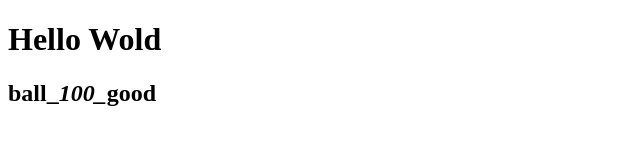
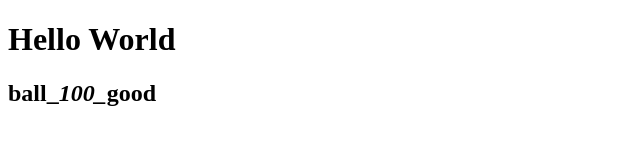
Before and after one commit to juminshin/juminshin.github.io, a plain HTML site: page index.html in a window 1280 px wide. Shown: the full height of the page, 0-640 px from the left. Drawn offline with Linux system fonts and the light colour scheme.

Commit message:
wold 스펠링 수정.

```diff
--- a/index.html
+++ b/index.html
@@ -6,7 +6,7 @@
 </head>
 <body>
 
-    <h1>Hello Wold</h1>
+    <h1>Hello World</h1>
     <h2>ball_<em>100_</em>good</h2>
     <br>
 
```
